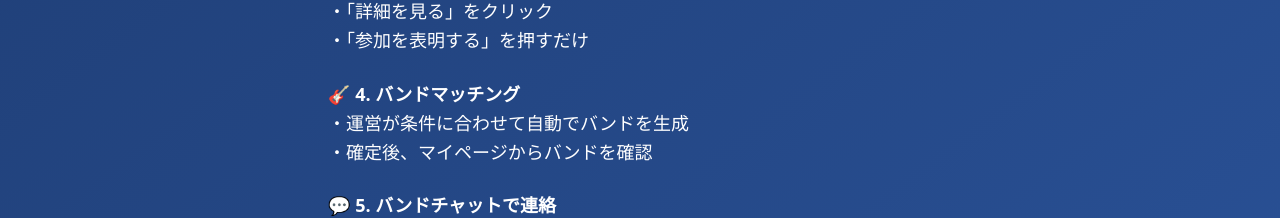
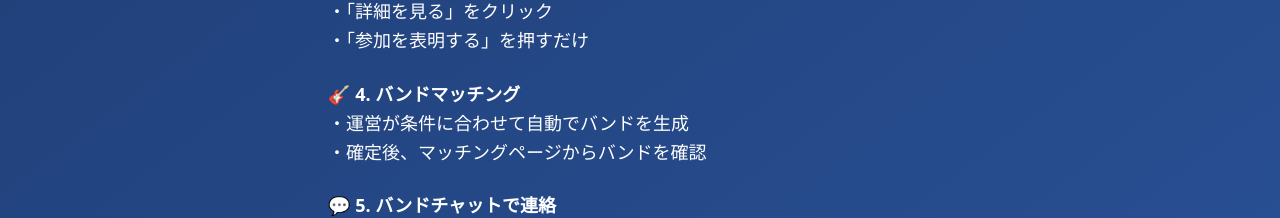
Before and after one commit to shindodesu/spark-beta-v2, a Next.js app: page /howto in a window 1280 px wide. Shown: the part 465-683 px from the top of the page. Built offline with nearby package versions, Linux system fonts and the light colour scheme; no server answers.

Commit message:
説明文追加

```diff
--- a/src/pages/howto.tsx
+++ b/src/pages/howto.tsx
@@ -26,7 +26,7 @@ export default function HowToUse() {
           <li>
             <span className="font-bold">🎸 4. バンドマッチング</span><br />
             ・運営が条件に合わせて自動でバンドを生成<br />
-            ・確定後、マイページからバンドを確認
+            ・確定後、マッチングページからバンドを確認
           </li>
 
           <li>
```
